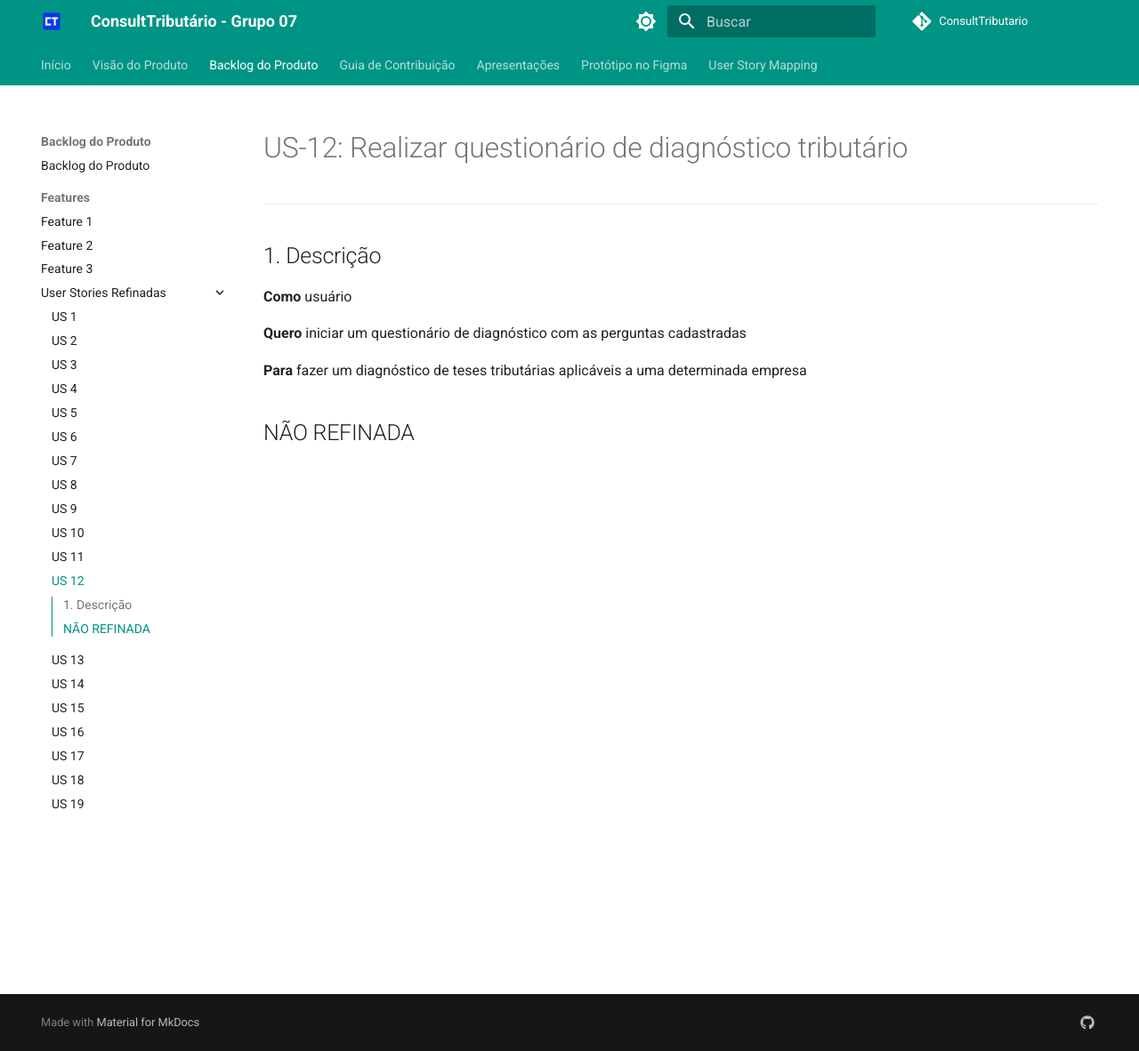
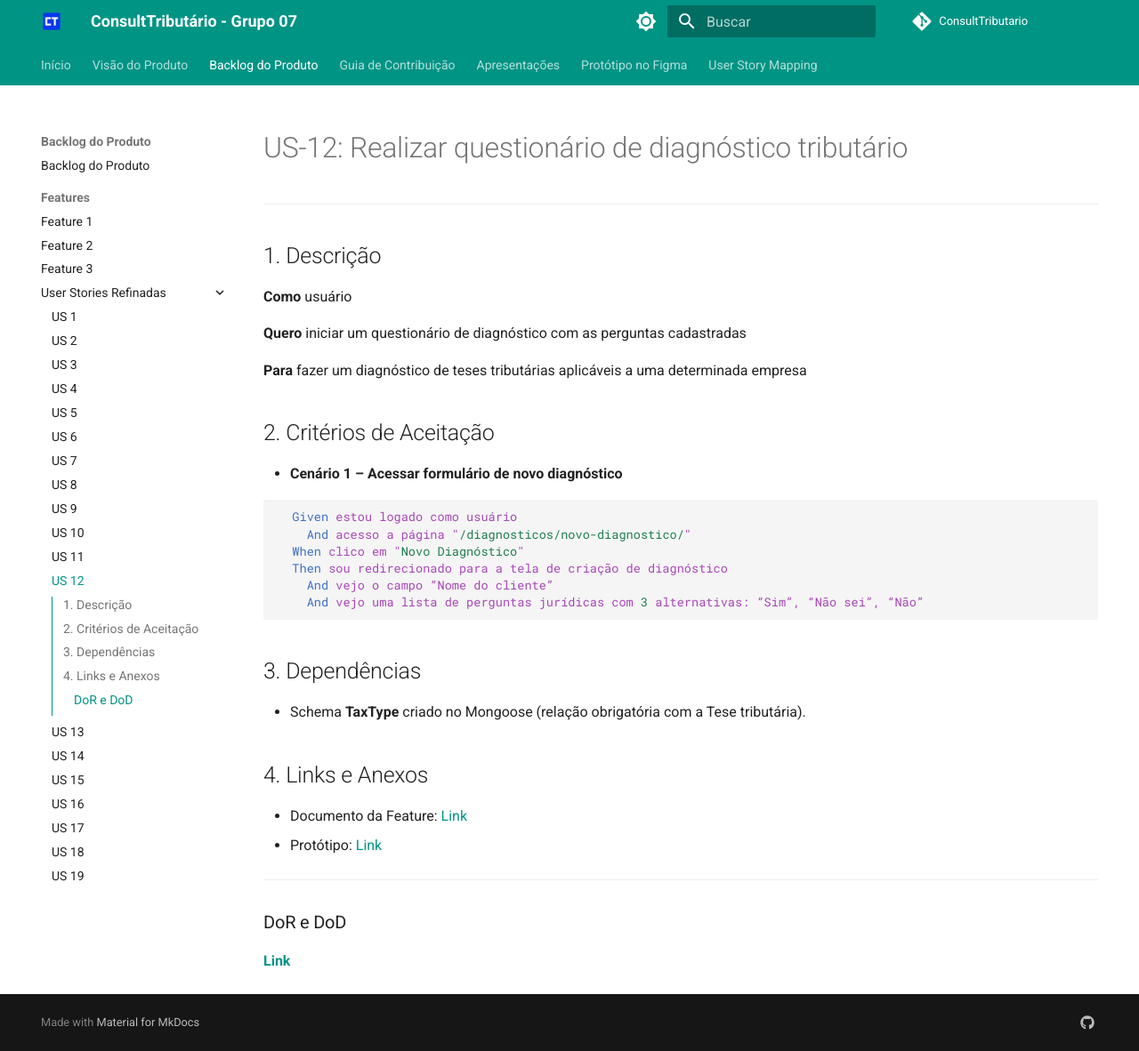
Before and after one commit to mdsreq-fga-unb/2025.1-T02-ConsultTributario, an MkDocs documentation site: the page built from docs/features/realizar-diagnostico-tributario/us-12.md, in a window 1280 px wide and 1182 px high. Shown: the whole window at 89% size. Built offline with MkDocs 1.6.1 and Material for MkDocs 9.7.7, drawn with Linux system fonts in a browser that asks for light colours; comment, search, counter and statistics services are not loaded.

````diff
--- a/docs/features/realizar-diagnostico-tributario/us-12.md
+++ b/docs/features/realizar-diagnostico-tributario/us-12.md
@@ -10,4 +10,30 @@
 
 **Para** fazer um diagnóstico de teses tributárias aplicáveis a uma determinada empresa
 
-## NÃO REFINADA
+## 2. Critérios de Aceitação
+
+- **Cenário 1 – Acessar formulário de novo diagnóstico**
+
+```gherkin
+  Given estou logado como usuário
+    And acesso a página "/diagnosticos/novo-diagnostico/"
+  When clico em "Novo Diagnóstico"
+  Then sou redirecionado para a tela de criação de diagnóstico
+    And vejo o campo “Nome do cliente”
+    And vejo uma lista de perguntas jurídicas com 3 alternativas: “Sim”, “Não sei”, “Não”
+```
+
+## 3. Dependências
+
+- Schema **TaxType** criado no Mongoose (relação obrigatória com a Tese tributária).
+
+## 4. Links e Anexos
+
+- Documento da Feature: [Link](gerenciar-teses-tributarias.md)
+- Protótipo: [Link]()
+
+---
+
+### DoR e DoD
+
+**[Link](../../visao-produto/dor-dod.md)**
````
